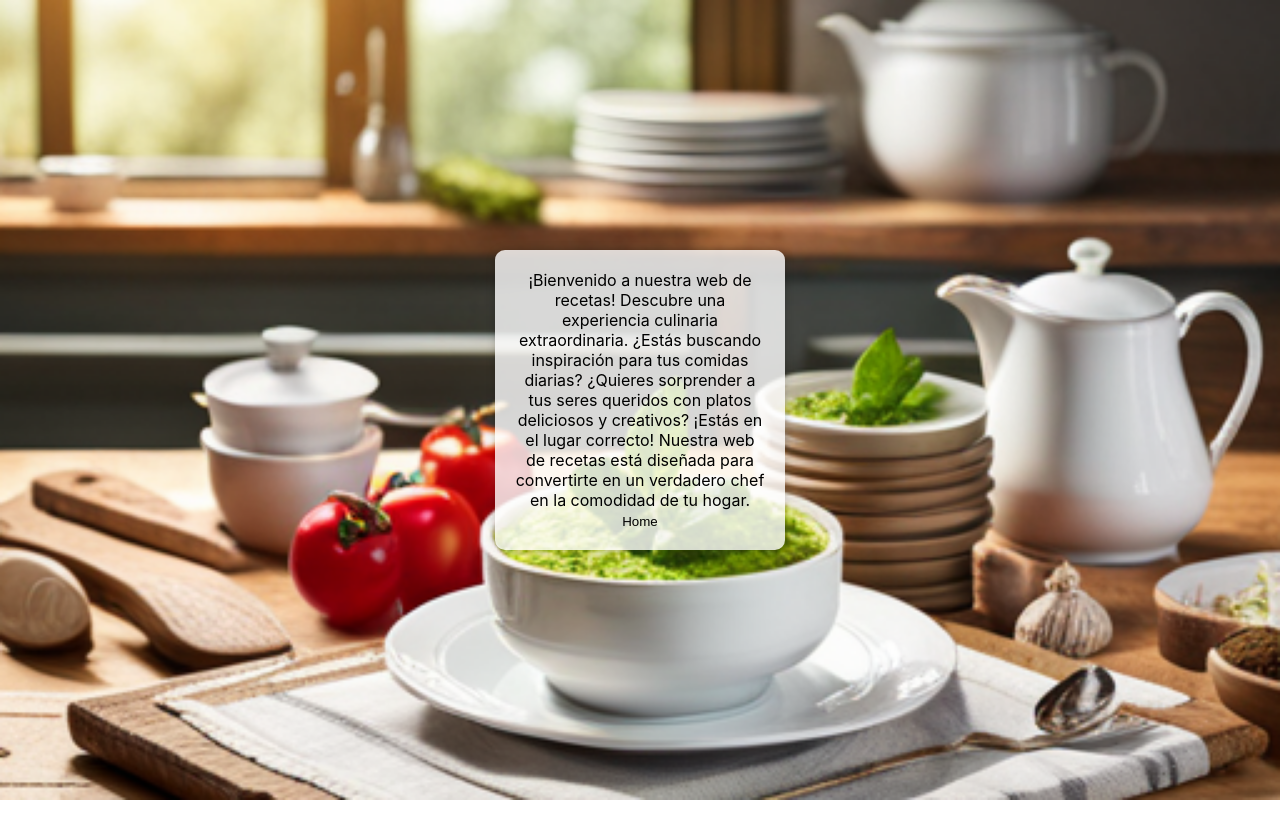
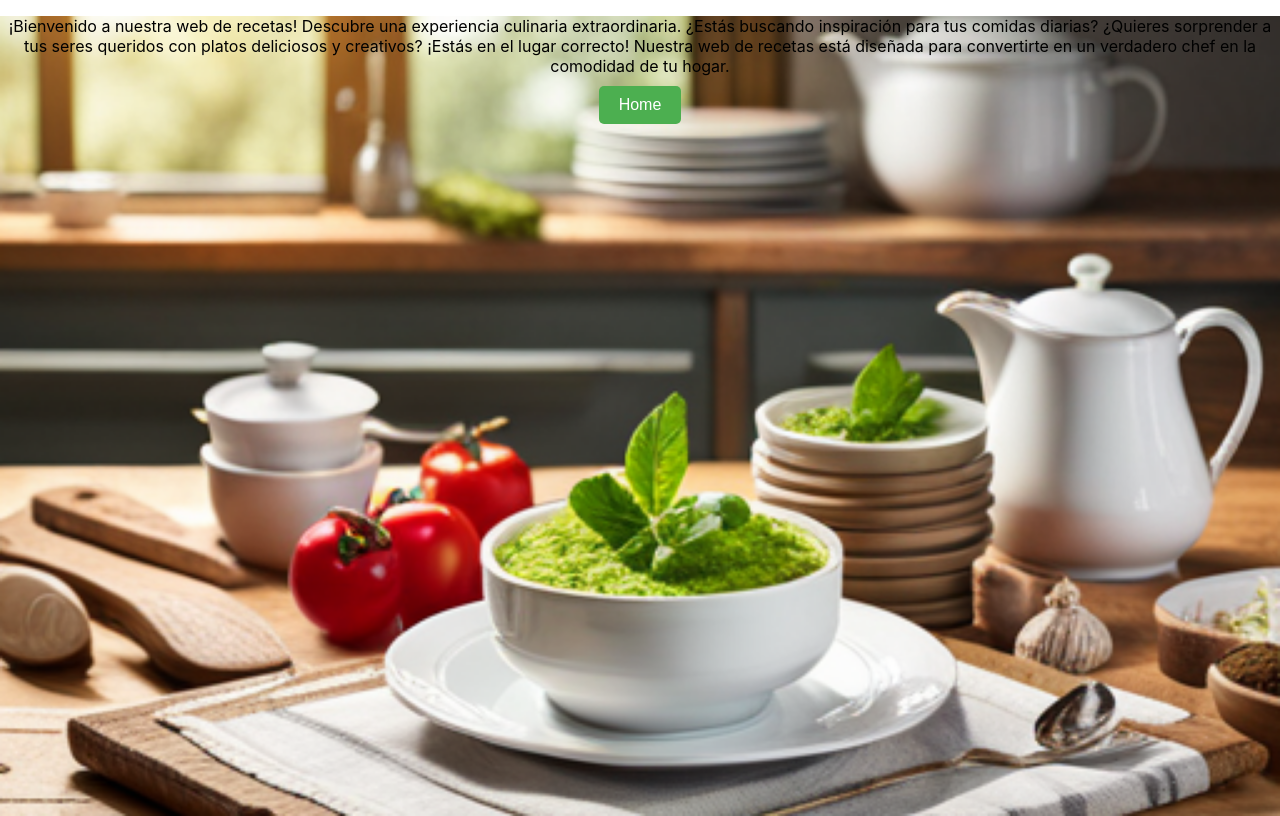
Before and after one commit to H3rC4/PI, a React (Create React App) app in the folder PI-Food-main/client/: page / in a window 1280 px wide. Built offline with nearby package versions, Linux system fonts and the light colour scheme.

Commit message:
modificacion del apiName y arreglo de la pagina detail

```diff
--- a/PI-Food-main/client/src/App.js
+++ b/PI-Food-main/client/src/App.js
@@ -2,6 +2,9 @@ import "./App.css";
 import { Routes, Route, useLocation } from "react-router-dom";
 import NavBar from "./component/NavBar/NavBar"
 import  {DetailPage, FormPage, Home,LandingPage} from './views/index'
+import SearchBar from './component/SearchBar/SearchBar'
+
+
 function App() {
 
  const {pathname }= useLocation();
@@ -9,6 +12,7 @@ function App() {
     <div className="App">
 
      { pathname !== "/" && <NavBar/>}
+     {pathname === "/home" && <li> <SearchBar/></li>}
       <Routes>
         <Route path="/" element={<LandingPage />} />
         <Route path="/home" element={<Home />} />
--- a/PI-Food-main/client/src/component/NavBar/NavBar.jsx
+++ b/PI-Food-main/client/src/component/NavBar/NavBar.jsx
@@ -1,15 +1,17 @@
 import style from "./NavBar.module.css";
 import { Link } from "react-router-dom";
-
+import SearchBar from '../SearchBar/SearchBar'
+import {useLocation} from "react-router-dom"
 
 const NavBar = () => {
+  const {pathname }= useLocation();
+
   return (
     <nav className={style.nav}>
     <ul>
       <li><Link to="/home" activeClassName={style.active}>Home</Link></li>
       <li><Link to="/add-recipe" activeClassName={style.active}>Add Recipe</Link></li>
-      <li><Link to="/search" activeClassName={style.active}>Search</Link></li>
-    </ul>
+     </ul>
   </nav>
   );
 };
--- a/PI-Food-main/client/src/component/SearchBar/SearchBar.jsx
+++ b/PI-Food-main/client/src/component/SearchBar/SearchBar.jsx
@@ -0,0 +1,11 @@
+const SearchBar = () => {
+
+    return (
+    <div>
+        <label htmlFor=""></label>
+        <input type="text" />
+    </div>
+    );
+  };
+
+  export default SearchBar;
--- a/PI-Food-main/client/src/views/DetailPage/DetailPage.jsx
+++ b/PI-Food-main/client/src/views/DetailPage/DetailPage.jsx
@@ -1,6 +1,5 @@
 import { useEffect, useState } from 'react';
 import { useParams } from 'react-router-dom';
-//import { Link } from 'react-router-dom';
 import axios from 'axios';
 import style from './DetailPage.module.css'
 
@@ -22,13 +21,17 @@ const DetailPage = () => {
           <div className={style.recipeInfo}>
             <h2>{recipe.name}</h2>
             <p>{recipe.resume}</p>
-            <p>Health Score: {recipe.healthScore}</p>
+            <p>Health Score: {recipe.health}</p>
             <h3>Paso a Paso:</h3>
             <ol>
 
-            {recipe.paso[0].steps.map((ele) => (
-               <li>{ele.step}</li>
-            ))}
+            {recipe.paso && recipe.paso.length > 0 && recipe.paso[0].steps && (
+  <ol>
+    {recipe.paso[0].steps.map((ele) => (
+      <li>{ele.step}</li>
+    ))}
+  </ol>
+)}
           </ol>
             <p>Tipos de dieta: {recipe.diets}</p>
           </div>
--- a/PI-Food-main/client/src/views/DetailPage/DetailPage.module.css
+++ b/PI-Food-main/client/src/views/DetailPage/DetailPage.module.css
@@ -1,42 +1,88 @@
 .card {
   display: flex;
-    flex-wrap: wrap;
+  justify-content: center;
+  align-items: center;
+  min-height: 100vh;
 }
 
 .recipeCard {
-    margin: 10px;
+  display: flex;
+  flex-direction: column;
+  align-items: center;
+  background-color: #fff;
   padding: 20px;
-    border: 1px solid #ccc;
-    border-radius: 4px;
-    display: flex;
-    align-items: center;
-    background-color: #f9f9f9;
+  border-radius: 10px;
+  box-shadow: 0 2px 5px rgba(0, 0, 0, 0.1);
+  width: 80%;
+  max-width: 600px;
 }
 
 .recipeImage {
-    width: 200px;
-    height: 200px;
+  width: 100%;
+  max-height: 300px;
   object-fit: cover;
-    border-radius: 4px;
-    margin-right: 20px;
+  border-radius: 5px;
+  margin-bottom: 10px;
 }
 
 .recipeInfo {
-    flex: 1;
+  text-align: center;
 }
 
 h2 {
-    margin-top: 0;
+  font-size: 24px;
+  margin-bottom: 10px;
+}
+
+p {
+  font-size: 16px;
+  margin-bottom: 10px;
 }
 
 h3 {
-    margin-bottom: 5px;
+  font-size: 20px;
+  margin-bottom: 10px;
 }
 
 ol {
-    padding-left: 20px;
+  text-align: left;
+  margin-bottom: 10px;
 }
 
-  p {
-    margin: 0;
+button {
+  background-color: #4caf50;
+  color: #fff;
+  border: none;
+  padding: 10px 20px;
+  font-size: 16px;
+  border-radius: 5px;
+  cursor: pointer;
 }
+
+button:hover {
+  background-color: #45a049;
+}
+
+button:active {
+  background-color: #3e8e41;
+}
+
+button:focus {
+  outline: none;
+}
+
+@media screen and (max-width: 768px) {
+  .recipeCard {
+    width: 90%;
+  }
+}
+
+@media screen and (max-width: 480px) {
+  .recipeCard {
+    padding: 10px;
+  }
+
+  .recipeImage {
+    max-height: 200px;
+  }
+}
--- a/PI-Food-main/client/src/views/FormsPage/FormPage.jsx
+++ b/PI-Food-main/client/src/views/FormsPage/FormPage.jsx
@@ -39,6 +39,10 @@ const FormPage = () => {
     return (
         <form onSubmit={submitHandler} className={style.form} >
             <div className={style.container} >
+
+
+
+
                 <div>
                     <label >Receta</label>
                     <input type='text' name='name'  value={form.receta}  onChange={changeHandler}/>
--- a/PI-Food-main/client/src/views/LandingPage/LandingPage.module.css
+++ b/PI-Food-main/client/src/views/LandingPage/LandingPage.module.css
@@ -5,33 +5,4 @@
     background-image: url('../../component/asets/cocina3.png');
     background-size: cover;
     background-position: center;
-    display: flex;
-    justify-content: center;
-    align-items: center;
   }
-  .recuadro {
-    width: 250px;
-    background-color: rgba(255, 255, 255, 0.8);
-    border-radius: 10px;
-    padding: 20px;
-    box-shadow: 0 0 10px rgba(0, 0, 0, 0.2);
-  }
-
-
-
-  button {
-    border: none;
-    background-color: transparent;
-    padding: 0;
-  }
-
-  @media screen and (max-width: 768px) {
-    .container {
-      flex-direction: column;
-      text-align: center;
-    }
-
-    .recuadro {
-      margin: 20px;
-    }
-  }
```
Also changed, not shown: 2 other files (tests, documents, lock files or other folders). Lines whose indentation alone changed are shown as unchanged.
